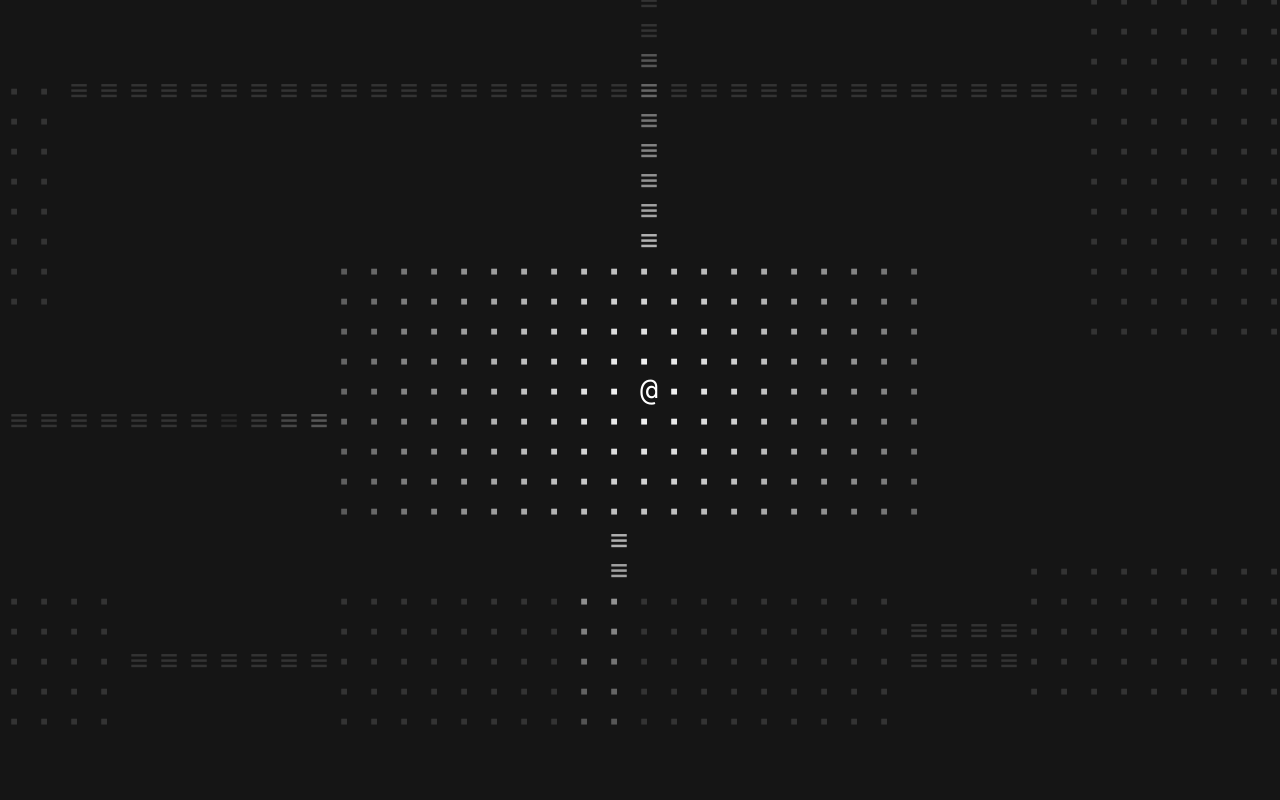
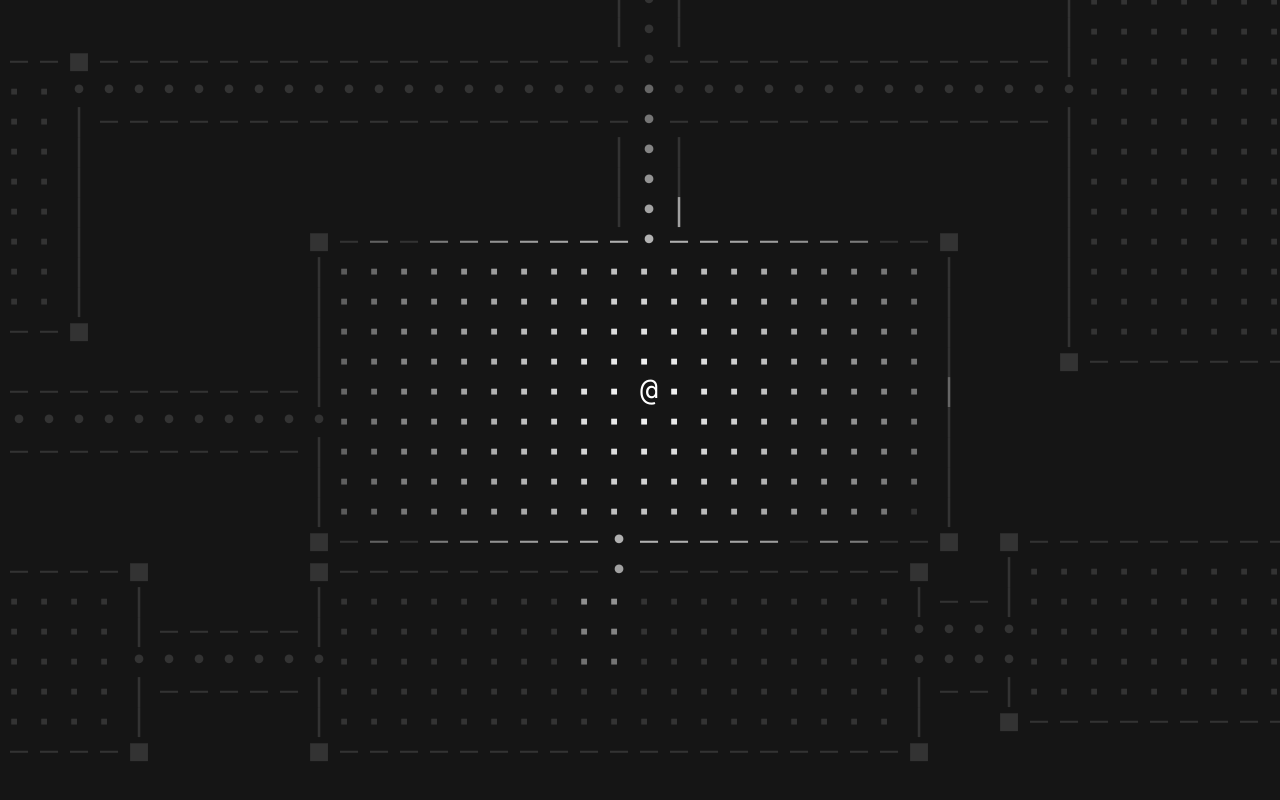
Before and after one commit to okkindel/RogueEngine, a website built with webpack: page index.html in a window 1280 px wide. Built offline with nearby package versions, Linux system fonts and the light colour scheme.

Commit message:
build: rooms

```diff
--- a/index.html
+++ b/index.html
@@ -5,7 +5,7 @@
     <title>rogue test</title>
     <meta name="viewport" content="width=device-width, initial-scale=1" />
     <link rel="shortcut icon" href="./assets/favicon.ico" />
-    <meta name="description" content="Rogue test" />
+    <meta name="description" content="Rogue Engine" />
     <meta name="author" content="Maciej Hajduk" />
     <script src="./dist/main.js"></script>
   </head>
--- a/package.json
+++ b/package.json
@@ -1,7 +1,7 @@
 {
-  "name": "rogue",
+  "name": "rogue_engine",
   "version": "0.0.1",
-  "description": "rogue engine test",
+  "description": "Rogue Engine",
   "author": "Maciej Hajduk",
   "keywords": [
     "rogue",
--- a/src/config.json
+++ b/src/config.json
@@ -18,12 +18,22 @@
       "HEIGHT_LEVEL": 1
     },
     "PANEL": {
-      "CHAR": "≡",
+      "CHAR": "•",
       "ACCESIBLE": true,
       "HEIGHT_LEVEL": 1
     },
-    "WALL": {
-      "CHAR": "⯀",
+    "BLOCK": {
+      "CHAR": "■",
+      "ACCESIBLE": false,
+      "HEIGHT_LEVEL": 5
+    },
+    "WALL_VERTICAL": {
+      "CHAR": "—",
+      "ACCESIBLE": false,
+      "HEIGHT_LEVEL": 5
+    },
+    "WALL_HORIZONTAL": {
+      "CHAR": "|",
       "ACCESIBLE": false,
       "HEIGHT_LEVEL": 5
     },
--- a/src/game/Board.ts
+++ b/src/game/Board.ts
@@ -1,6 +1,4 @@
-import { Printable, setColor } from '../core/printable';
-import { shadeColor, euclidean } from '../utils';
-import { Canvas } from '../core/canvas';
+import { Printable } from '../core/printable';
 import { Player } from './Player';
 import { Tile } from './Tile';
 import { Room } from './Room';
@@ -16,6 +14,29 @@ export class Board implements Printable {
     this._createBoard(xSize, ySize);
   }
 
+  public at(x: number, y: number): Tile {
+    if (this.board[x] && this.board[x][y]) {
+      return this.board[x][y];
+    }
+    return null;
+  }
+
+  public draw(): void {
+    const xPossibleKeys = (window.innerWidth / CONFIG.GAME.TILE_SIZE / 2 + 5) >> 0;
+    const yPossibleKeys = (window.innerHeight / CONFIG.GAME.TILE_SIZE / 2 + 5) >> 0;
+    const maxBoardX = CONFIG.GAME.BOARD_SIZE_X;
+    const maxBoardY = CONFIG.GAME.BOARD_SIZE_Y;
+    const xCord = Player.Instance.xCord;
+    const yCord = Player.Instance.yCord;
+    for (let i = Math.max(yCord - yPossibleKeys, 0); i < Math.min(yCord + yPossibleKeys, maxBoardY); i++) {
+      for (let j = Math.max(xCord - xPossibleKeys, 0); j < Math.min(xCord + xPossibleKeys, maxBoardX); j++) {
+        if (!(i === yCord && j === xCord)) {
+          this.board[j][i].draw();
+        }
+      }
+    }
+  }
+
   private _createBoard(xSize: number, ySize: number): void {
     for (let i = 0; i < xSize; i++) {
       const boardRow: Tile[] = [];
@@ -26,6 +47,8 @@ export class Board implements Printable {
     }
 
     const map = Room.createRoomsWithCorridors();
+    this._createOffset([...map.corridors, ...map.rooms]);
+
     this.corridors = map.corridors;
     this.rooms = map.rooms;
 
@@ -45,24 +68,38 @@ export class Board implements Printable {
     }
   }
 
-  public draw(): void {
-    const xPossibleKeys = (window.innerWidth / CONFIG.GAME.TILE_SIZE / 2 + 5) >> 0;
-    const yPossibleKeys = (window.innerHeight / CONFIG.GAME.TILE_SIZE / 2 + 5) >> 0;
-    const maxBoardX = CONFIG.GAME.BOARD_SIZE_X;
-    const maxBoardY = CONFIG.GAME.BOARD_SIZE_Y;
-    const xCord = Player.Instance.xCord;
-    const yCord = Player.Instance.yCord;
-    for (let i = Math.max(yCord - yPossibleKeys, 0); i < Math.min(yCord + yPossibleKeys, maxBoardY); i++) {
-      for (let j = Math.max(xCord - xPossibleKeys, 0); j < Math.min(xCord + xPossibleKeys, maxBoardX); j++) {
-        if (!(i === yCord && j === xCord)) {
-          const tile = this.board[j][i];
-          const distance = euclidean(Player.Position, tile.content.position)
-          setColor(Canvas.Context, Player.Instance.availableTiles.includes(tile)
-            ? shadeColor('#ffffff', -distance / 5)
-            : '#333');
-          tile.draw();
+  private _createOffset(rooms: Room[]): void {
+    const makeOffset = (i: number, j: number, tile: string): void => {
+      const cell = this.at(i, j);
+      if (cell) this.board[i][j] = Tile.getTile(tile, i, j);
+    }
+
+    rooms.forEach(room => {
+      for (let i = room.x1; i < room.x2; i++) {
+        for (let j = room.y1 - 1; j <= room.y1; j++) {
+          makeOffset(i, j, 'WALL_VERTICAL');
         }
       }
-    }
+      for (let i = room.x1; i < room.x2; i++) {
+        for (let j = room.y2 - 1; j <= room.y2; j++) {
+          makeOffset(i, j, 'WALL_VERTICAL');
+        }
+      }
+      for (let i = room.y1; i < room.y2; i++) {
+        for (let j = room.x1 - 1; j <= room.x1; j++) {
+          makeOffset(j, i, 'WALL_HORIZONTAL');
+        }
+      }
+      for (let i = room.y1; i < room.y2; i++) {
+        for (let j = room.x2 - 1; j <= room.x2; j++) {
+          makeOffset(j, i, 'WALL_HORIZONTAL');
+        }
+      }
+
+      makeOffset(room.x1 - 1, room.y1 - 1, 'BLOCK');
+      makeOffset(room.x1 - 1, room.y2, 'BLOCK');
+      makeOffset(room.x2, room.y1 - 1, 'BLOCK');
+      makeOffset(room.x2, room.y2, 'BLOCK');
+    });
   }
 }
--- a/src/game/GameLoop.ts
+++ b/src/game/GameLoop.ts
@@ -25,8 +25,6 @@ export class GameLoop {
 
   private static _drawAllEntities(): void {
     this.gameBoard.draw();
-
-    setColor(Canvas.Context, '#fff');
     Player.draw();
   }
 }
--- a/src/game/Player.ts
+++ b/src/game/Player.ts
@@ -1,10 +1,12 @@
+import { setColor } from '../core/printable';
+import { Canvas } from '../core/canvas';
 import { Raycaster } from './Raycaster';
 import { Text, Point } from '../entity';
 import { Board } from './Board';
 import { Tile } from './Tile';
+import { head } from 'ramda';
 
 import CONFIG = require('../config.json');
-import { head } from 'ramda';
 
 export class Player extends Tile {
   private static _instance: Player;
@@ -48,7 +50,8 @@ export class Player extends Tile {
   }
 
   public static draw(): void {
-    this._instance.draw();
+    setColor(Canvas.Context, '#fff');
+    this._instance.draw(true);
   }
 
   private _setKeyListener(): void {
@@ -71,25 +74,25 @@ export class Player extends Tile {
   }
 
   private _moveUp(): void {
-    const tile: Tile = this._board.board[this.xCord][this.yCord - 1];
+    const tile: Tile = this._board.at(this.xCord, this.yCord - 1);
     if (tile && tile.isAccessible) { this.yCord -= 1; }
     this._updatePosition();
   }
 
   private _moveDown(): void {
-    const tile: Tile = this._board.board[this.xCord][this.yCord + 1];
+    const tile: Tile = this._board.at(this.xCord, this.yCord + 1);
     if (tile && tile.isAccessible) { this.yCord += 1; }
     this._updatePosition();
   }
 
   private _moveLeft(): void {
-    const tile: Tile = this._board.board[this.xCord - 1] && this._board.board[this.xCord - 1][this.yCord];
+    const tile: Tile = this._board.at(this.xCord - 1, this.yCord);
     if (tile && tile.isAccessible) { this.xCord -= 1; }
     this._updatePosition();
   }
 
   private _moveRight(): void {
-    const tile: Tile = this._board.board[this.xCord + 1] && this._board.board[this.xCord + 1][this.yCord];
+    const tile: Tile = this._board.at(this.xCord + 1, this.yCord);
     if (tile && tile.isAccessible) { this.xCord += 1; }
     this._updatePosition();
   }
--- a/src/game/Raycaster.ts
+++ b/src/game/Raycaster.ts
@@ -26,15 +26,13 @@ export class Raycaster {
     let rayY = srcY + Math.sin(angle);
     let dst = CONFIG.GAME.TILE_SIZE / 2;
     let isHit = false;
-    while (!isHit && dst < 400) {
+    while (!isHit && dst < CONFIG.GAME.TILE_SIZE * 10) {
       dst += CONFIG.GAME.TILE_SIZE / 2;
       rayX = srcX + Math.cos(angle) * dst;
       rayY = srcY + Math.sin(angle) * dst;
       const row = (rayY / CONFIG.GAME.TILE_SIZE) >> 0;
       const col = (rayX / CONFIG.GAME.TILE_SIZE) >> 0;
-      const tile =
-        this._instance._board.board[col] &&
-        this._instance._board.board[col][row];
+      const tile = this._instance._board.at(col, row);
       if (tile) {
         tiles.push(tile);
         if (!tile.isAccessible) isHit = true;
--- a/src/game/Tile.ts
+++ b/src/game/Tile.ts
@@ -1,5 +1,7 @@
-import { Printable } from '../core/printable';
+import { Printable, setColor } from '../core/printable';
+import { euclidean, shadeColor } from '../utils';
 import { Point, Text } from '../entity';
+import { Canvas } from '../core/canvas';
 import { Player } from './Player';
 
 import CONFIG = require('../config.json');
@@ -40,11 +42,19 @@ export class Tile implements Printable {
     );
   }
 
-  public draw(): void {
+  public draw(predefinedColor: boolean = false): void {
     const viewPort = new Point(
       this.content.position.x - Player.Position.x + window.innerWidth / 2,
       this.content.position.y - Player.Position.y + window.innerHeight / 2
     );
+
+    const distance = euclidean(Player.Position, this.content.position)
+    if (!predefinedColor) {
+      setColor(Canvas.Context, Player.Instance.availableTiles.includes(this)
+      ? shadeColor('#ffffff', -(distance / 5))
+      : '#333');
+    }
+
     new Text(this.content.text, viewPort, CONFIG.GAME.TILE_SIZE).draw();
   }
 }
```
